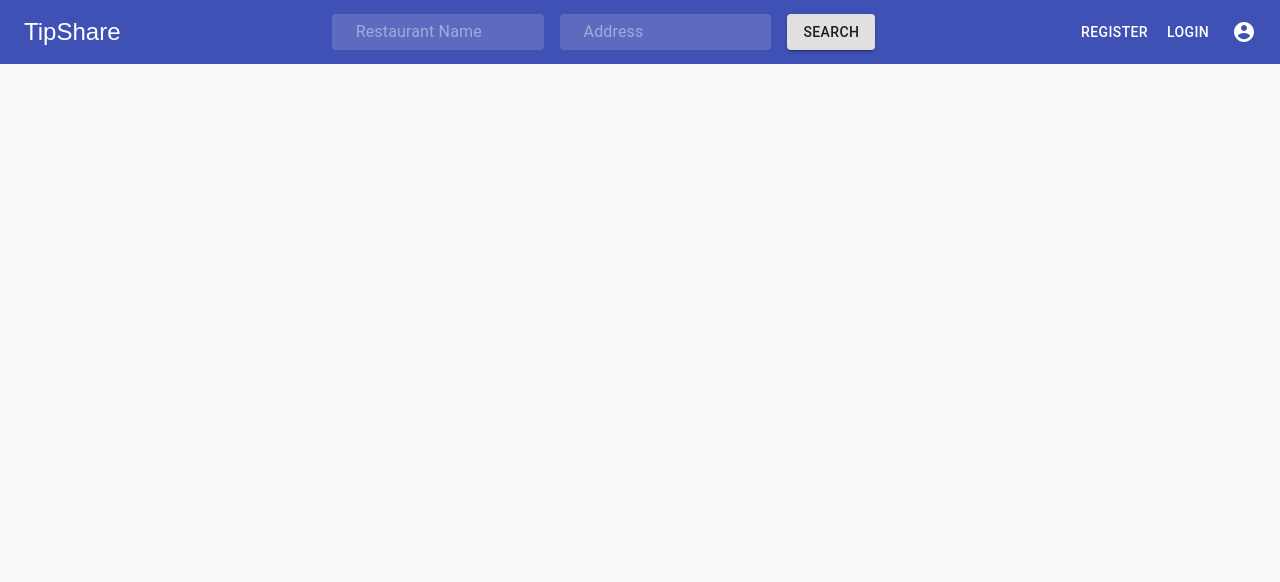
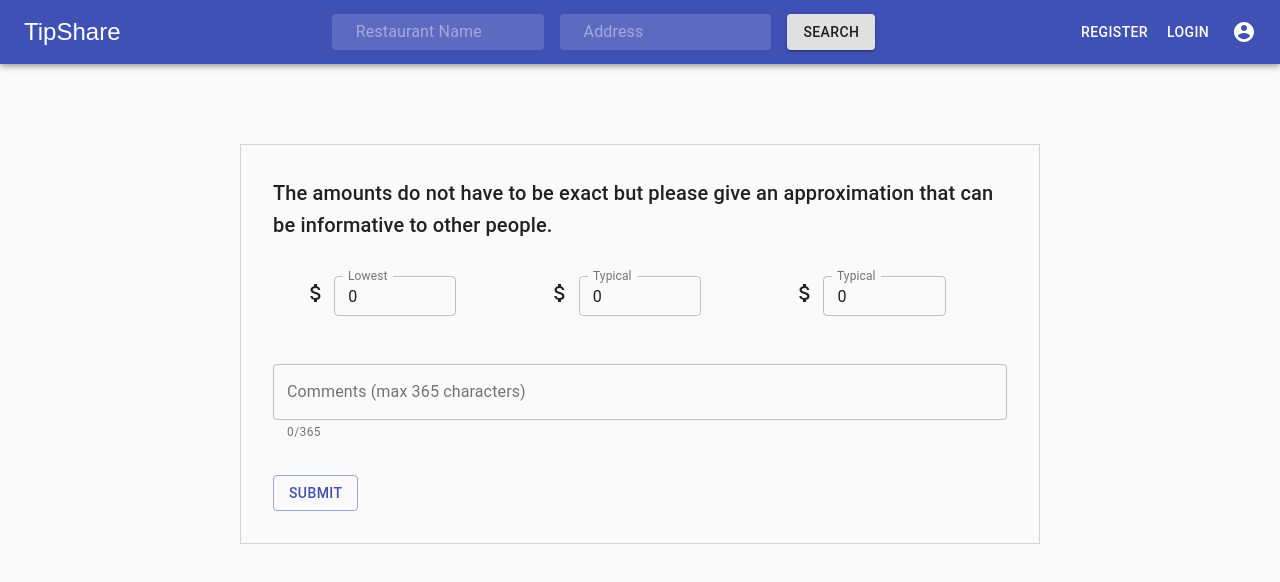
Before and after one commit to leeb48/tip-share, a React (Create React App) app in the folder client/: page /tip-post/new in a window 1280 px wide. Shown: the top 582 px of the page. Built offline with nearby package versions, Linux system fonts and the light colour scheme.

Commit message:
created create new post page

```diff
--- a/client/src/Routes.tsx
+++ b/client/src/Routes.tsx
@@ -2,6 +2,7 @@ import LoginForm from "components/auth/LoginForm";
 import RegisterForm from "components/auth/RegisterForm";
 import Profile from "components/profile/Profile";
 import ProfileAccountEdit from "components/profile/ProfileAccountEdit";
+import TipPostForm from "components/tip-posts/TipPostForm";
 import TipPostMain from "components/tip-posts/TipPostMain";
 import React from "react";
 import { Switch, Route } from "react-router-dom";
@@ -17,6 +18,7 @@ const Routes = () => {
         <Route exact path="/login" component={LoginForm} />
         <Route exact path="/register" component={RegisterForm} />
         <Route exact path="/tip-post" component={TipPostMain} />
+        <Route exact path="/tip-post/new" component={TipPostForm} />
         <Route exact path="/profile" component={Profile} />
         <Route exact path="/profile-edit" component={ProfileAccountEdit} />
       </Switch>
--- a/client/src/components/auth/LoginForm.tsx
+++ b/client/src/components/auth/LoginForm.tsx
@@ -7,8 +7,8 @@ import Link from "@material-ui/core/Link";
 import { makeStyles } from "@material-ui/core/styles";
 import Typography from "@material-ui/core/Typography";
 import LockOutlinedIcon from "@material-ui/icons/LockOutlined";
-import NormalCheckbox from "components/utils/NormalCheckbox";
-import TextFieldWithError from "components/utils/TextFieldWithError";
+import NormalCheckbox from "components/utils/inputUtils/NormalCheckbox";
+import TextFieldWithError from "components/utils/inputUtils/TextFieldWithError";
 import { Form, Formik } from "formik";
 import React from "react";
 
--- a/client/src/components/auth/RegisterForm.tsx
+++ b/client/src/components/auth/RegisterForm.tsx
@@ -1,13 +1,12 @@
 import Avatar from "@material-ui/core/Avatar";
 import Button from "@material-ui/core/Button";
 import Container from "@material-ui/core/Container";
-import CssBaseline from "@material-ui/core/CssBaseline";
 import Grid from "@material-ui/core/Grid";
 import Link from "@material-ui/core/Link";
 import { makeStyles } from "@material-ui/core/styles";
 import Typography from "@material-ui/core/Typography";
 import LockOutlinedIcon from "@material-ui/icons/LockOutlined";
-import TextFieldWithError from "components/utils/TextFieldWithError";
+import TextFieldWithError from "components/utils/inputUtils/TextFieldWithError";
 import { Form, Formik } from "formik";
 import React from "react";
 import * as yup from "yup";
@@ -42,7 +41,6 @@ const RegisterForm = () => {
 
   return (
     <Container component="main" maxWidth="xs">
-      <CssBaseline />
       <div className={classes.paper}>
         <Avatar className={classes.avatar}>
           <LockOutlinedIcon />
--- /dev/null
+++ b/client/src/components/tip-posts/TipPostForm.tsx
@@ -0,0 +1,128 @@
+import { Button, Grid, Typography } from "@material-ui/core";
+import MoneyIcon from "@material-ui/icons/AttachMoney";
+import CommentTextField from "components/utils/inputUtils/CommentTextField";
+import TextFieldWithError from "components/utils/inputUtils/TextFieldWithError";
+import { Form, Formik } from "formik";
+import React from "react";
+import styled from "styled-components";
+
+const GutterGrid = styled(Grid)``;
+
+const RootGrid = styled(Grid)`
+  margin-top: 5rem;
+`;
+
+const MainContentGrid = styled(Grid)`
+  padding: 2rem;
+  border: 1px solid rgba(35, 65, 87, 0.2);
+  max-width: 800px;
+`;
+
+const TipInputGrid = styled(Grid)`
+  margin-bottom: 3rem;
+`;
+
+const TextFieldItem = styled(Grid)``;
+
+const CommentGrid = styled(Grid)`
+  margin-bottom: 2rem;
+`;
+
+interface fValues {
+  lowest: number;
+  typical: number;
+  highest: number;
+
+  comment: string;
+}
+
+const initialValues: fValues = {
+  lowest: 0,
+  typical: 0,
+  highest: 0,
+  comment: "",
+};
+
+const TipPostForm = () => {
+  return (
+    <RootGrid container justify="center">
+      <GutterGrid item sm={1} />
+      <MainContentGrid item xs={12} sm={10}>
+        <Typography style={{ marginBottom: "35px" }} variant="h6">
+          The amounts do not have to be exact but please give an approximation
+          that can be informative to other people.
+        </Typography>
+        <Formik
+          initialValues={initialValues}
+          onSubmit={(values) => {
+            console.log(values);
+          }}
+        >
+          {({ values }) => (
+            <Form>
+              <TipInputGrid item container justify="space-around">
+                <TextFieldItem xs={3} item container alignItems="center">
+                  <Grid xs={2} item>
+                    <MoneyIcon />
+                  </Grid>
+                  <Grid xs={8} item>
+                    <TextFieldWithError
+                      name="lowest"
+                      size="small"
+                      variant="outlined"
+                      label="Lowest"
+                      type="number"
+                    />
+                  </Grid>
+                </TextFieldItem>
+                <TextFieldItem xs={3} item container alignItems="center">
+                  <Grid xs={2} item>
+                    <MoneyIcon />
+                  </Grid>
+                  <Grid xs={8} item>
+                    <TextFieldWithError
+                      name="typical"
+                      size="small"
+                      variant="outlined"
+                      label="Typical"
+                      type="number"
+                    />
+                  </Grid>
+                </TextFieldItem>
+                <TextFieldItem xs={3} item container alignItems="center">
+                  <Grid xs={2} item>
+                    <MoneyIcon />
+                  </Grid>
+                  <Grid xs={8} item>
+                    <TextFieldWithError
+                      name="highest"
+                      size="small"
+                      variant="outlined"
+                      label="Typical"
+                      type="number"
+                    />
+                  </Grid>
+                </TextFieldItem>
+              </TipInputGrid>
+              <CommentGrid item>
+                <CommentTextField
+                  name="comment"
+                  maxLength={365}
+                  helperText={`${values.comment.length}/${365}`}
+                  label="Comments (max 365 characters)"
+                  variant="outlined"
+                />
+              </CommentGrid>
+              <Button type="submit" variant="outlined" color="primary">
+                Submit
+              </Button>
+            </Form>
+          )}
+        </Formik>
+      </MainContentGrid>
+      <GutterGrid item sm={1} />
+    </RootGrid>
+  );
+};
+
+export default TipPostForm;
--- /dev/null
+++ b/client/src/components/utils/inputUtils/CommentTextField.tsx
@@ -0,0 +1,37 @@
+import { TextField, TextFieldProps } from "@material-ui/core";
+import { FieldHookConfig, useField } from "formik";
+import React from "react";
+
+type CommentTextFieldProps = { maxLength: number } & TextFieldProps &
+  FieldHookConfig<{}>;
+
+const CommentTextField: React.FC<CommentTextFieldProps> = ({
+  maxLength,
+  label,
+  type,
+  variant,
+  size,
+  helperText,
+  ...props
+}) => {
+  const [field] = useField<{}>(props);
+
+  return (
+    <TextField
+      {...field}
+      size={size}
+      fullWidth
+      type={type}
+      label={label}
+      variant={variant}
+      helperText={helperText}
+      multiline
+      rowsMax={Infinity}
+      inputProps={{
+        maxLength,
+      }}
+    />
+  );
+};
+
+export default CommentTextField;
--- a/client/src/components/utils/TextFieldWithError.tsx
+++ b/client/src/components/utils/inputUtils/TextFieldWithError.tsx
@@ -11,6 +11,7 @@ const TextFieldWithError: React.FC<TextFieldWithErrorProps> = ({
   fullWidth,
   autoFocus,
   margin,
+  size,
   ...props
 }) => {
   const [field, meta] = useField<{}>(props);
@@ -20,6 +21,7 @@ const TextFieldWithError: React.FC<TextFieldWithErrorProps> = ({
   return (
     <TextField
       {...field}
+      size={size}
       fullWidth={fullWidth}
       autoFocus={autoFocus}
       margin={margin}
--- a/client/src/layout/Navbar.tsx
+++ b/client/src/layout/Navbar.tsx
@@ -1,9 +1,9 @@
-import { Button, ButtonBase, Grid } from "@material-ui/core";
+import { Button, Grid } from "@material-ui/core";
 import AppBar from "@material-ui/core/AppBar";
 import IconButton from "@material-ui/core/IconButton";
 import InputBase from "@material-ui/core/InputBase";
 import Menu from "@material-ui/core/Menu";
-import MenuItem, { MenuItemProps } from "@material-ui/core/MenuItem";
+import MenuItem from "@material-ui/core/MenuItem";
 import {
   createStyles,
   fade,
```
Also changed, not shown: client/src/components/profile/ProfileAccountEdit.tsx (+2 -5 lines), client/src/components/utils/inputUtils/AccountEditCustomTextField.tsx (renamed from client/src/components/utils/AccountEditCustomTextField.tsx), client/src/components/utils/inputUtils/NormalCheckbox.tsx (renamed from client/src/components/utils/NormalCheckbox.tsx).
